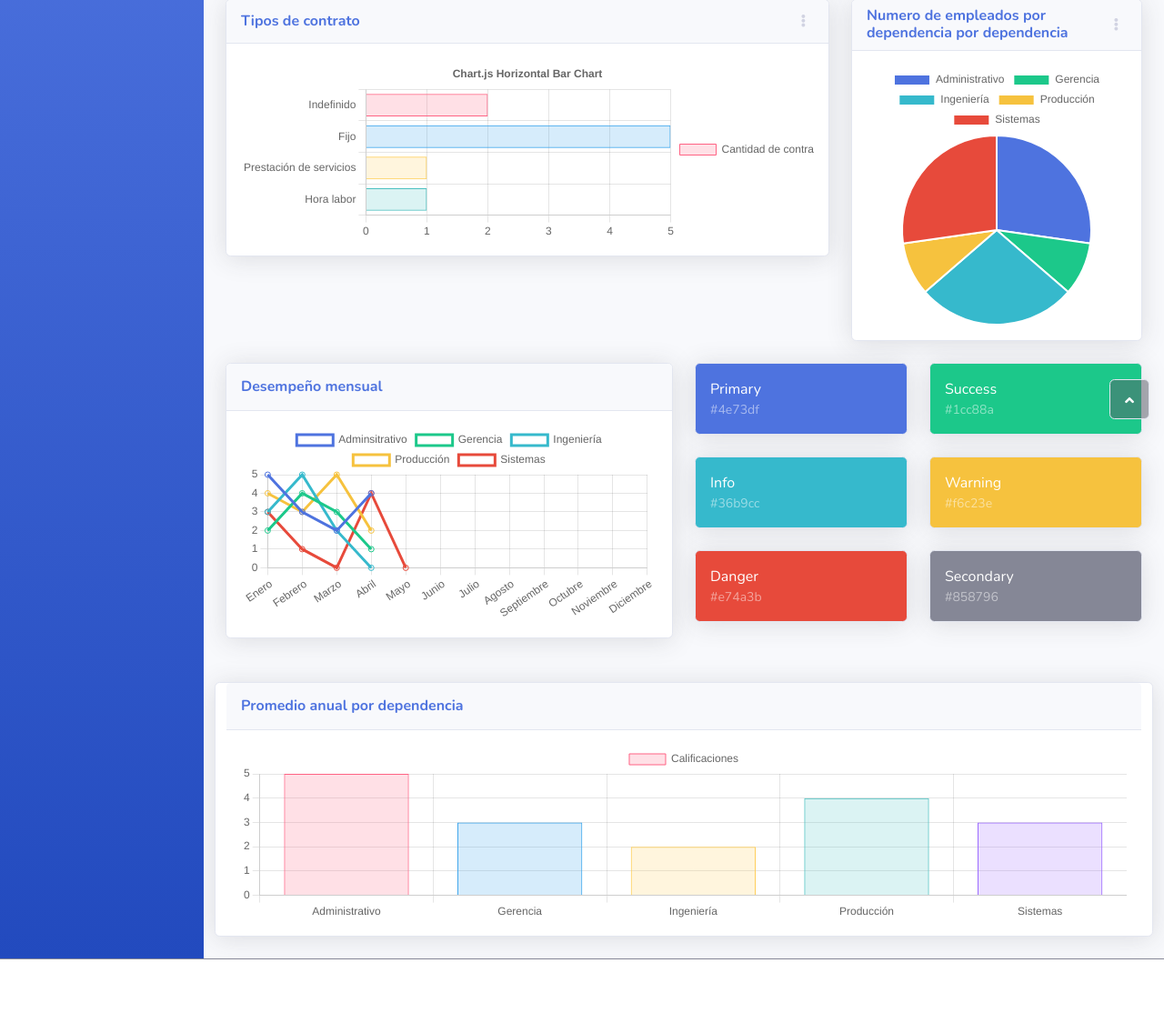
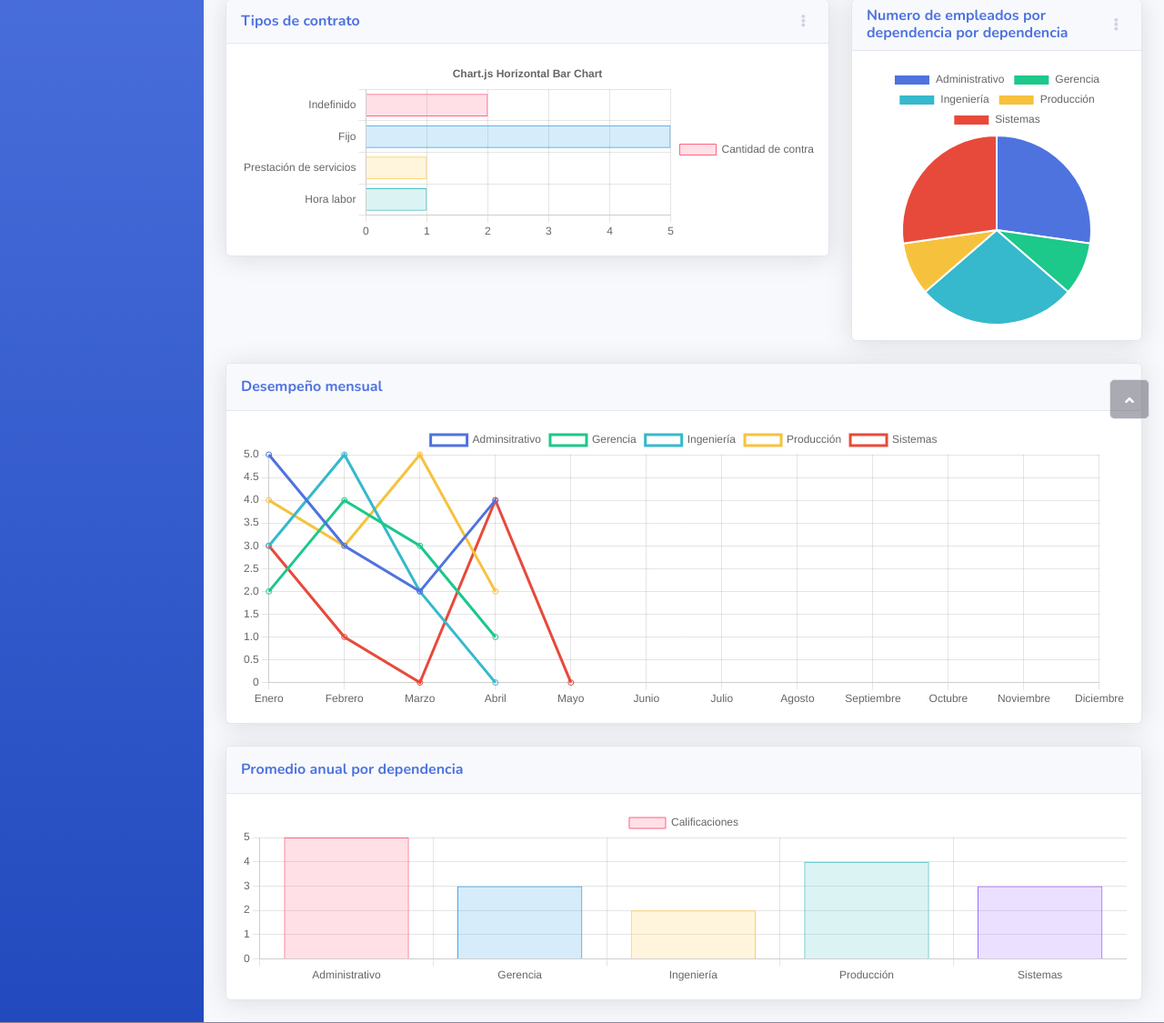
Before and after one commit to juanjosemm2703/Empleados_Project, a Flask app: page /system/dashboard in a window 1280 px wide. Shown: the part 323-1448 px from the top of the page at 91% size. Before the commit the page ends 1378 px from the top, so only its background shows below. Run offline with Flask 2, Linux system fonts and the light colour scheme; a user stored in the database is signed in; data comes from the database, SQL or seed files in the repository; parts of the project's set-up code (start-up, migrations or seed data) failed here and were passed over; some libraries are stand-ins or nearby versions.

Commit message:
Update index.html

```diff
--- a/flaskr/templates/system/index.html
+++ b/flaskr/templates/system/index.html
@@ -109,71 +109,18 @@
         </div>
     </div>
 </div>
-<div class="row">
-    <div class="col-lg-6 mb-4">
-        <div class="card shadow mb-4">
-            <div class="card-header py-3">
-                <h6 class="text-primary fw-bold m-0">Desempeño mensual</h6>
-            </div>
-            <div class="card-body">
-                <canvas id="grafica3" width="400" height="190"></canvas>
 
-            </div>
+    <div class="card shadow mb-4">
+        <div class="card-header py-3">
+            <h6 class="text-primary fw-bold m-0">Desempeño mensual</h6>
         </div>
+        <div class="card-body">
+            <canvas id="grafica3" width="250" height="80"></canvas>
 
-    </div>
-    <div class="col">
-        <div class="row">
-            <div class="col-lg-6 mb-4">
-                <div class="card textwhite bg-primary text-white shadow">
-                    <div class="card-body">
-                        <p class="m-0">Primary</p>
-                        <p class="text-white-50 small m-0">#4e73df</p>
-                    </div>
-                </div>
-            </div>
-            <div class="col-lg-6 mb-4">
-                <div class="card textwhite bg-success text-white shadow">
-                    <div class="card-body">
-                        <p class="m-0">Success</p>
-                        <p class="text-white-50 small m-0">#1cc88a</p>
-                    </div>
-                </div>
-            </div>
-            <div class="col-lg-6 mb-4">
-                <div class="card textwhite bg-info text-white shadow">
-                    <div class="card-body">
-                        <p class="m-0">Info</p>
-                        <p class="text-white-50 small m-0">#36b9cc</p>
-                    </div>
-                </div>
-            </div>
-            <div class="col-lg-6 mb-4">
-                <div class="card textwhite bg-warning text-white shadow">
-                    <div class="card-body">
-                        <p class="m-0">Warning</p>
-                        <p class="text-white-50 small m-0">#f6c23e</p>
-                    </div>
-                </div>
-            </div>
-            <div class="col-lg-6 mb-4">
-                <div class="card textwhite bg-danger text-white shadow">
-                    <div class="card-body">
-                        <p class="m-0">Danger</p>
-                        <p class="text-white-50 small m-0">#e74a3b</p>
-                    </div>
-                </div>
-            </div>
-            <div class="col-lg-6 mb-4">
-                <div class="card textwhite bg-secondary text-white shadow">
-                    <div class="card-body">
-                        <p class="m-0">Secondary</p>
-                        <p class="text-white-50 small m-0">#858796</p>
-                    </div>
-                </div>
-            </div>
         </div>
     </div>
+
+
     <div class="card shadow mb-4">
         <div class="card-header py-3">
             <h6 class="text-primary fw-bold m-0">Promedio anual por dependencia</h6>
```
